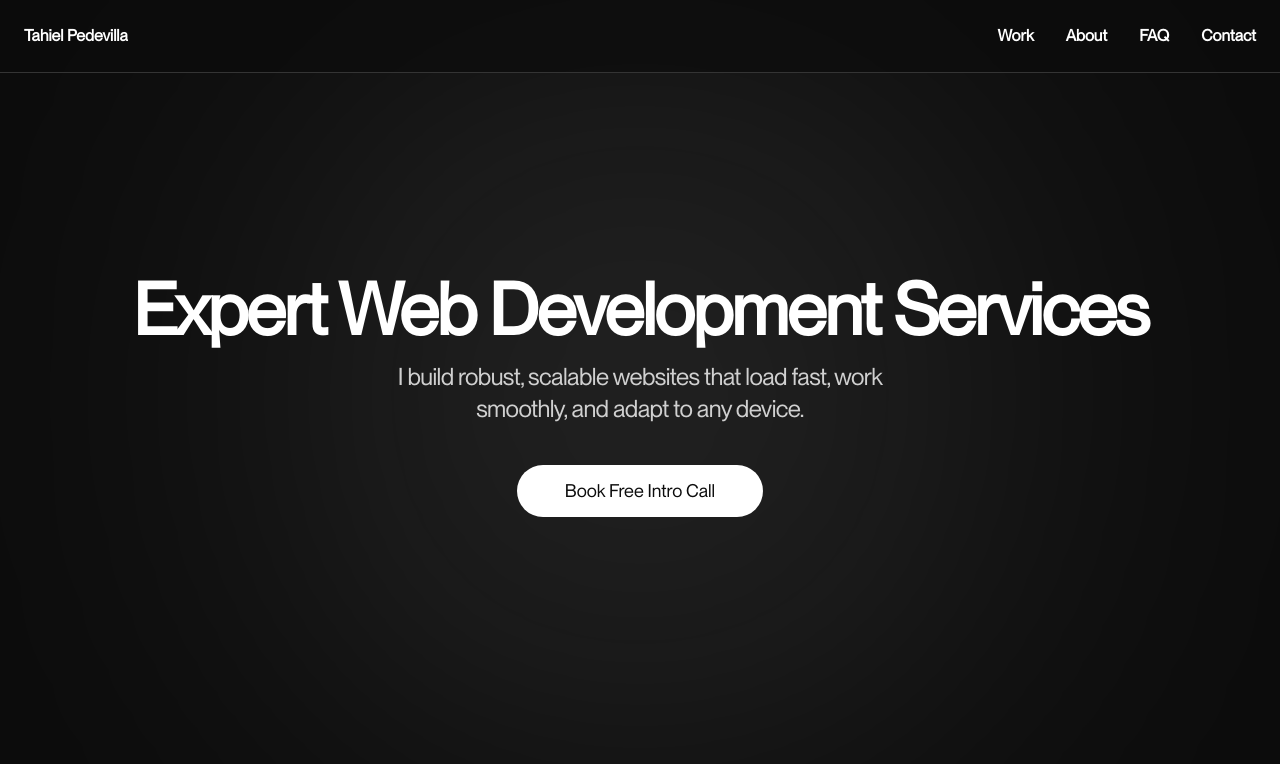
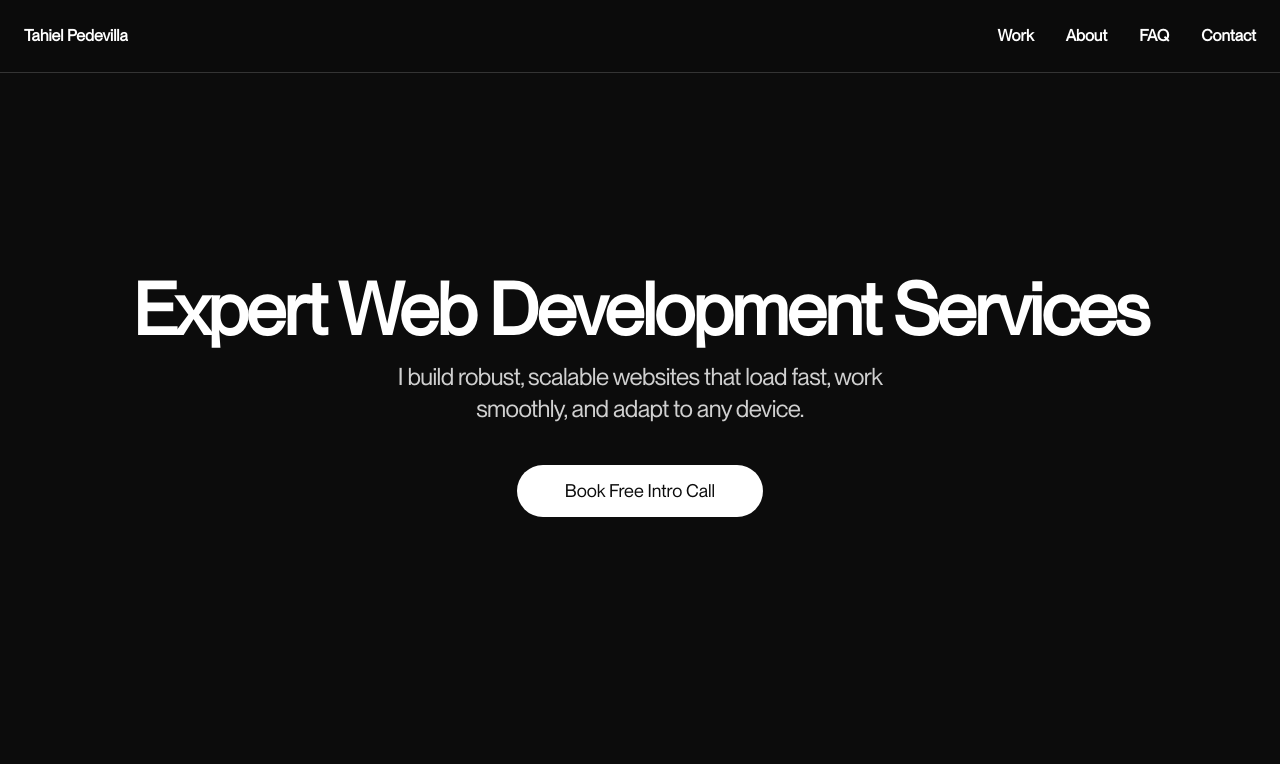
Before and after one commit to tahielpedevilla/tahielpedevilla.com, a Next.js app: page / in a window 1280 px wide. Shown: the top 764 px of the page. Built offline with nearby package versions, Linux system fonts and the light colour scheme.

Commit message:
remove hero gradient

```diff
--- a/app/page.jsx
+++ b/app/page.jsx
@@ -70,7 +70,6 @@ export default function Page() {
 						Book Free Intro Call
 					</a>
 				</div>
-				<div className="h-[80vh] w-[80vh] blur-[12rem] rounded-full bg-[#b4b4b431] absolute max-w-[100%]" />
 			</section>
 			<section
 				id="work"
```
